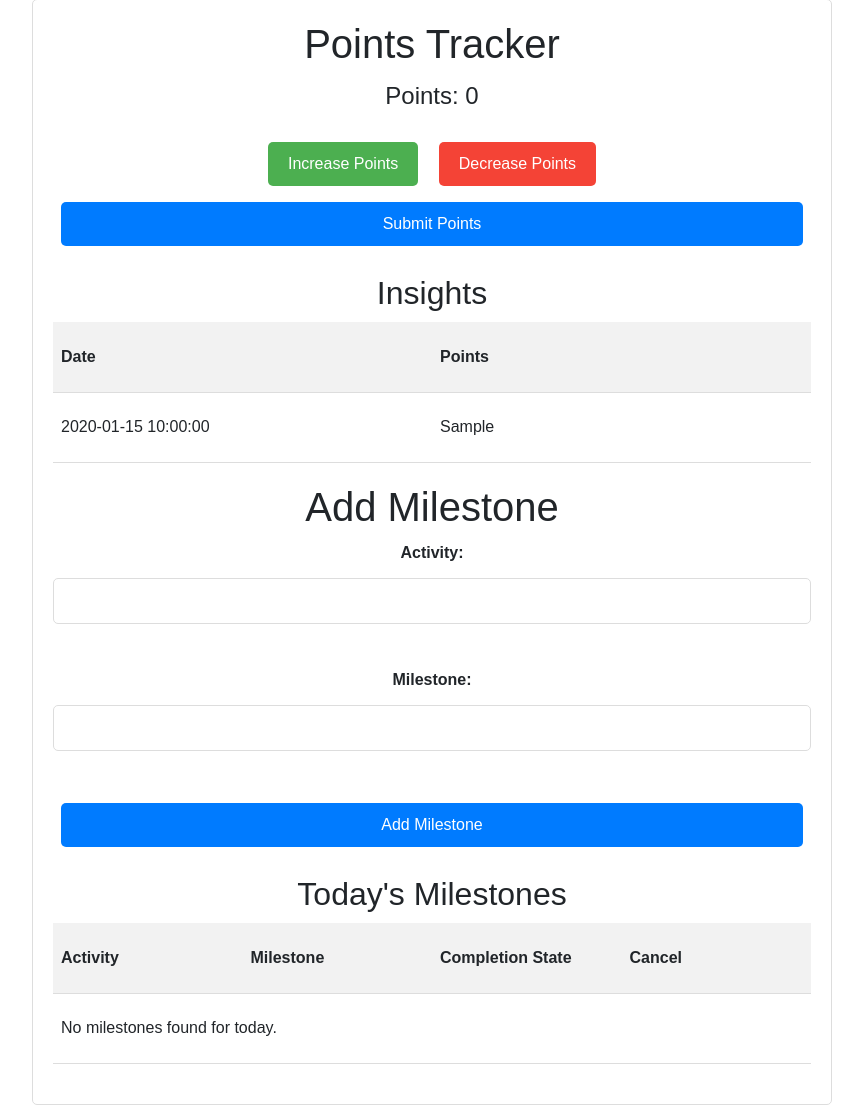
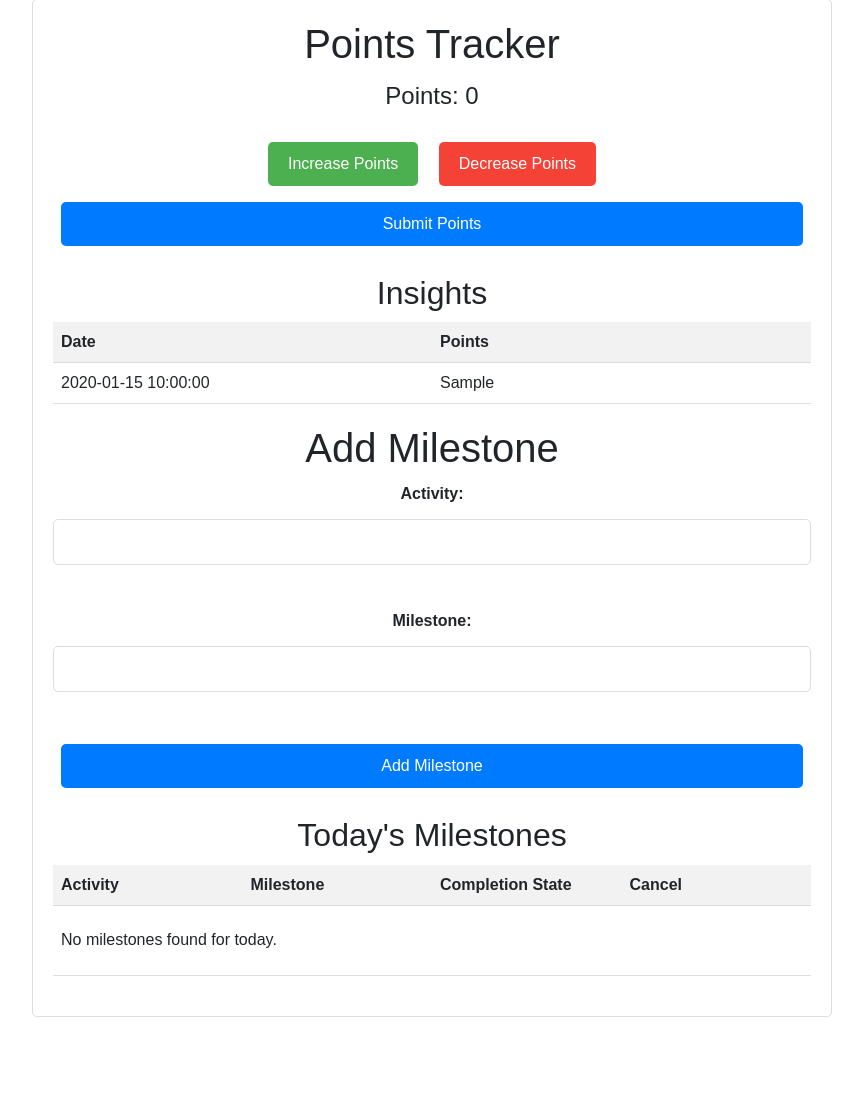
Before and after one commit to Avishka217/ProductivityHack, a PHP site: page /index.php in a window 1280 px wide. Shown: the part 57-1162 px from the top of the page, without its empty margins (208-1071 px from the left). After the commit the page ends 1074 px from the top, so only its background shows below. Run offline with PHP 8.4, Linux system fonts and the light colour scheme; tables that the repository leaves empty or names only in its code hold one stand-in row (values such as "Sample post"); data that the repository does not hold is empty.

Commit message:
minor style changes

```diff
--- a/index.php
+++ b/index.php
@@ -167,7 +167,7 @@ $conn->close();
       padding: 8px;
       text-align: left;
       border-bottom: 1px solid #ddd;
-      height: 70px;
+      height: 40px;
       /* Fixed height for table cells */
     }
 
@@ -211,6 +211,7 @@ $conn->close();
       background-color: #007bff;
       color: #fff;
       margin: 0.5rem;
+
     }
 
     button:hover {
@@ -240,6 +241,7 @@ $conn->close();
       border: 1px solid #ddd;
       border-radius: 5px;
       margin-bottom: 10px;
+
     }
 
     #increaseBtn {
@@ -287,6 +289,11 @@ $conn->close();
     .close-btn:hover {
       background-color: #c82333;
       /* Darker red color on hover */
+    }
+
+    #milestones-table>tr>td {
+
+      height: 70px;
     }
   </style>
 </head>
```
